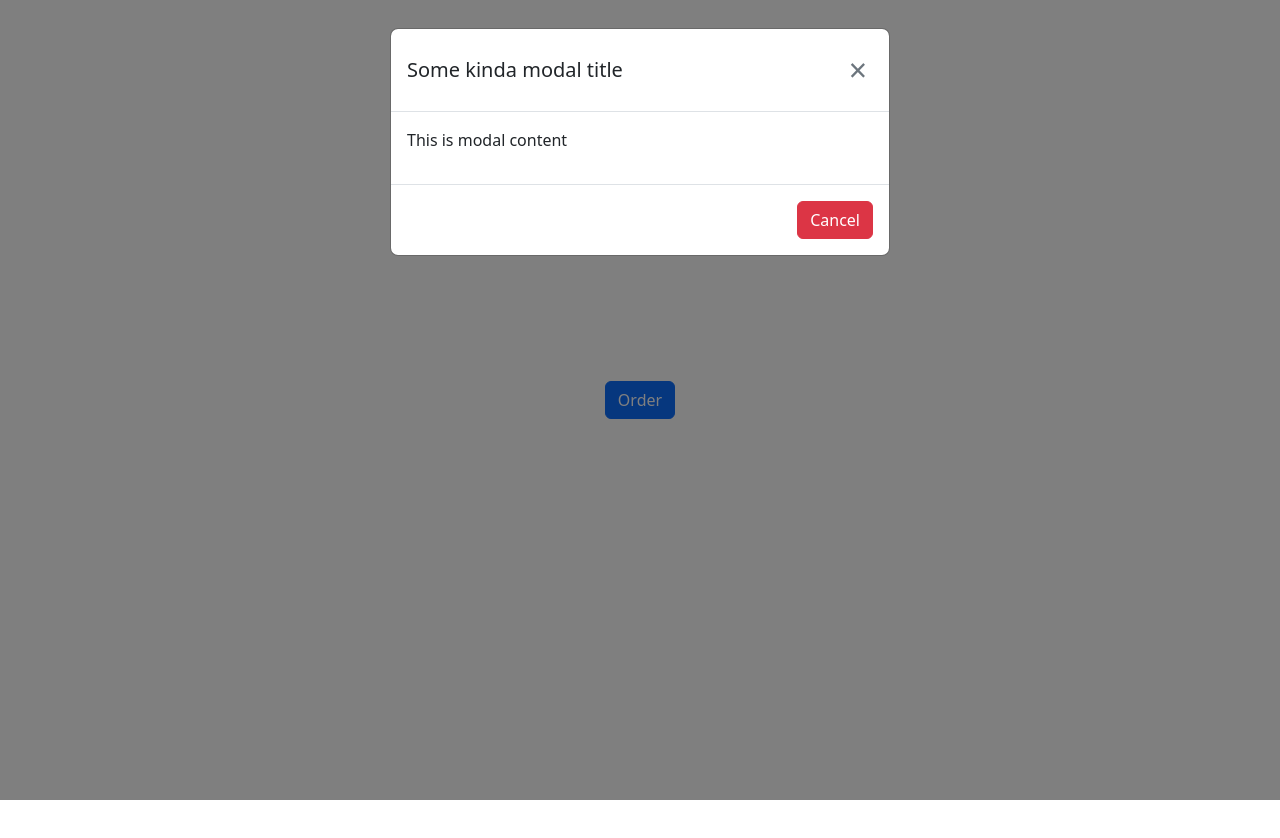
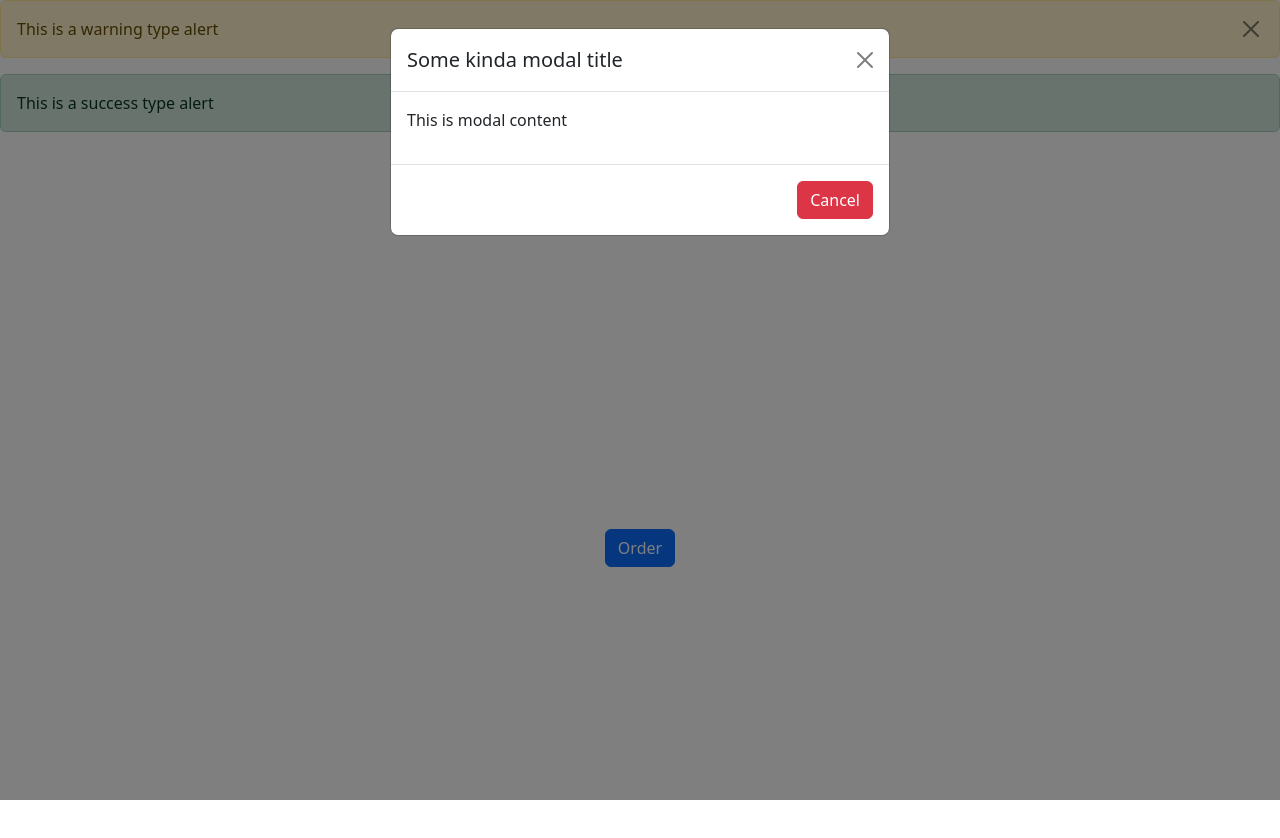
Before and after one commit to Sultanov1/hm58, a React (Vite) app: page / in a window 1280 px wide. Both pictures are taken after a click on the button "Order". Shown: the top 838 px of the page. Before the commit the page ends 800 px from the top, so only its background shows below. Built offline with nearby package versions, Linux system fonts and the light colour scheme.

Commit message:
Выполнил все уровни программы.

```diff
--- /dev/null
+++ b/src/Alert/Alert.tsx
@@ -0,0 +1,24 @@
+import React from 'react';
+
+interface AlertProps extends React.PropsWithChildren {
+  type: 'primary' | 'success' | 'danger' | 'warning';
+  onDismiss?: () => void;
+}
+
+const Alert: React.FC<AlertProps> = ({ type, onDismiss, children }) => {
+  return (
+    <div className={`alert alert-${type} d-flex justify-content-between align-items-center`} role="alert">
+      <div>{children}</div>
+      {onDismiss ? (
+        <button
+          type="button"
+          className="btn-close"
+          aria-label="Close"
+          onClick={onDismiss}>
+        </button>
+      ) : null}
+    </div>
+  );
+};
+
+export default Alert;
--- a/src/App.tsx
+++ b/src/App.tsx
@@ -1,11 +1,31 @@
-import Cart from './components/Cart/Cart';
+import Modal from './components/Modal/Modal';
+import Alert from './Alert/Alert';
+import {useState} from 'react';
 
 const App = () => {
+  const [showModal, setShowModal] = useState(false);
+  const [showAlert, setShowAlert] = useState(true);
 
   return (
     <>
-      <div className='d-flex justify-content-center align-items-center' style={{height: '100vh'}} >
-        <Cart/>
+      {showAlert && (
+        <Alert type="warning" onDismiss={() => setShowAlert(false)}>
+          This is a warning type alert
+        </Alert>
+      )}
+      <Alert type="success">
+        This is a success type alert
+      </Alert>
+      <Modal show={showModal} title="Some kinda modal title" onClose={() => setShowModal(false)}>
+        <div className="modal-body">
+          <p>This is modal content</p>
+        </div>
+        <div className="modal-footer">
+          <button className="btn btn-danger" onClick={() => setShowModal(false)}>Cancel</button>
+        </div>
+      </Modal>
+      <div className="d-flex justify-content-center align-items-center" style={{ height: '100vh' }}>
+        <button className="btn btn-primary" onClick={() => setShowModal(true)}>Order</button>
       </div>
     </>
   );
--- a/src/components/Cart/Cart.tsx
+++ /dev/null
@@ -1,22 +0,0 @@
-import Modal from '../Modal/Modal';
-import {useState} from 'react';
-
-const Cart = () => {
-  const [showModal, setShowModal] = useState(false)
-
-  return (
-    <>
-      <Modal show={showModal} title="Some kinda modal title" onClose={() => setShowModal(false)}>
-        <div className='modal-body'>
-          <p>This is modal content</p>
-        </div>
-        <div className='modal-footer'>
-          <button className='btn btn-danger' onClick={() => setShowModal(false)}>Cancel</button>
-        </div>
-      </Modal>
-      <button className='btn btn-primary' onClick={() => setShowModal(true)}>Order</button>
-    </>
-  );
-};
-
-export default Cart;
--- a/src/components/Modal/Modal.tsx
+++ b/src/components/Modal/Modal.tsx
@@ -6,17 +6,20 @@ interface Props extends React.PropsWithChildren {
   onClose: React.MouseEventHandler;
 }
 
-const Modal: React.FC<Props> = ({show, title, onClose, children }) => {
+const Modal: React.FC<Props> = ({show, title, onClose, children}) => {
   return (
     <div>
-      <div className='modal-backdrop show' style={{display: show ? 'block' : 'none'}}/>
-      <div className='modal show' style={{display: show ?'block': 'none'}} onClick={onClose}>
-        <div className='modal-dialog' onClick={event => event.stopPropagation()}>
-          <div className='modal-content'>
+      <div className="modal-backdrop show" style={{display: show ? 'block' : 'none'}}/>
+      <div className="modal show" style={{display: show ? 'block' : 'none'}} onClick={onClose}>
+        <div className="modal-dialog" onClick={event => event.stopPropagation()}>
+          <div className="modal-content">
             <div className="modal-header d-flex justify-content-between">
               <h1 className="modal-title fs-5">{title}</h1>
-              <button type="button" className='close bg-transparent border-0 text-secondary fs-2' aria-label="Close" onClick={onClose}>
-                <span aria-hidden="true">&times;</span>
+              <button
+                type="button"
+                className="btn-close bg-transparent border-0 text-secondary"
+                aria-label="Close"
+                onClick={onClose}>
               </button>
             </div>
             {children}
```
